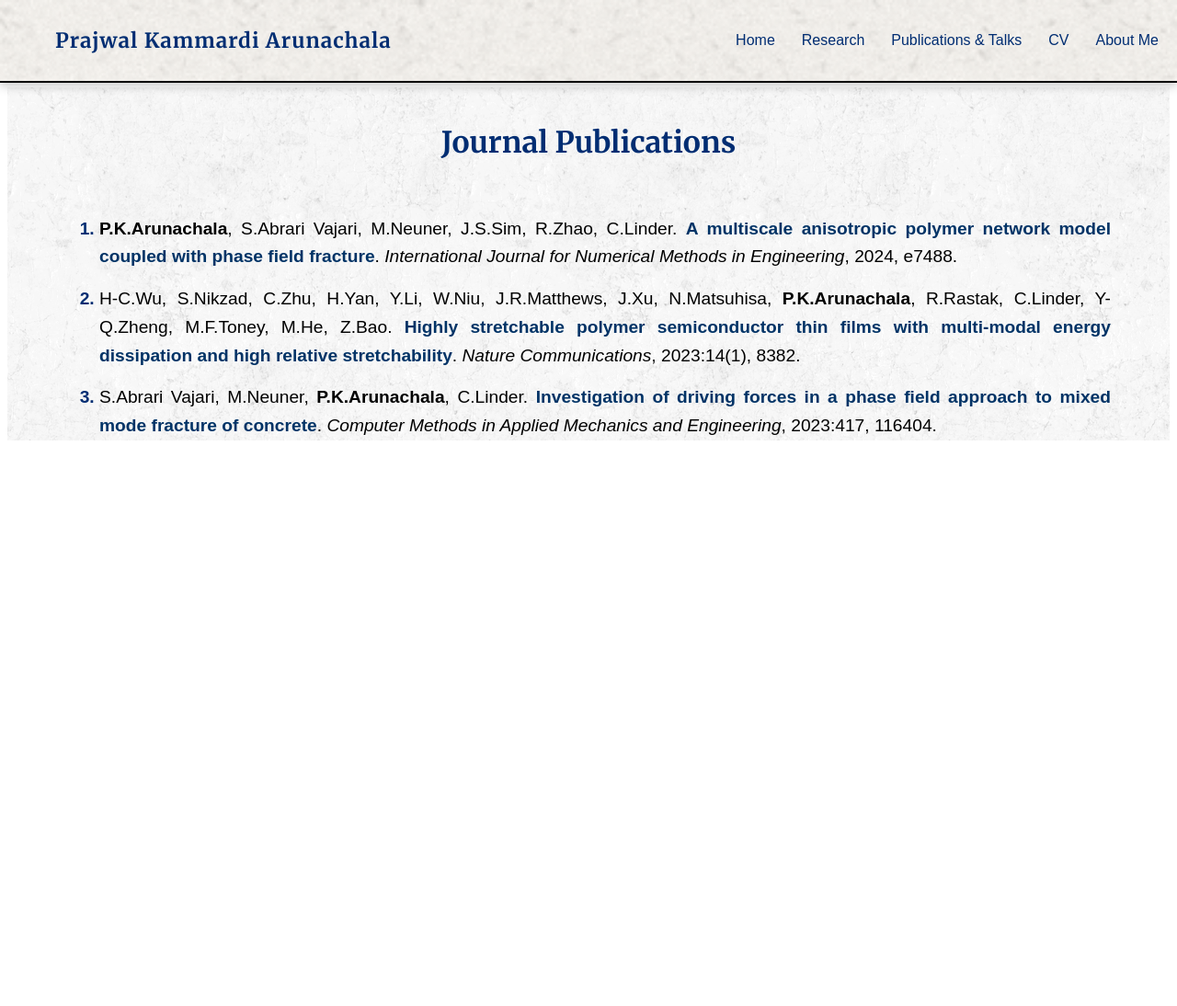
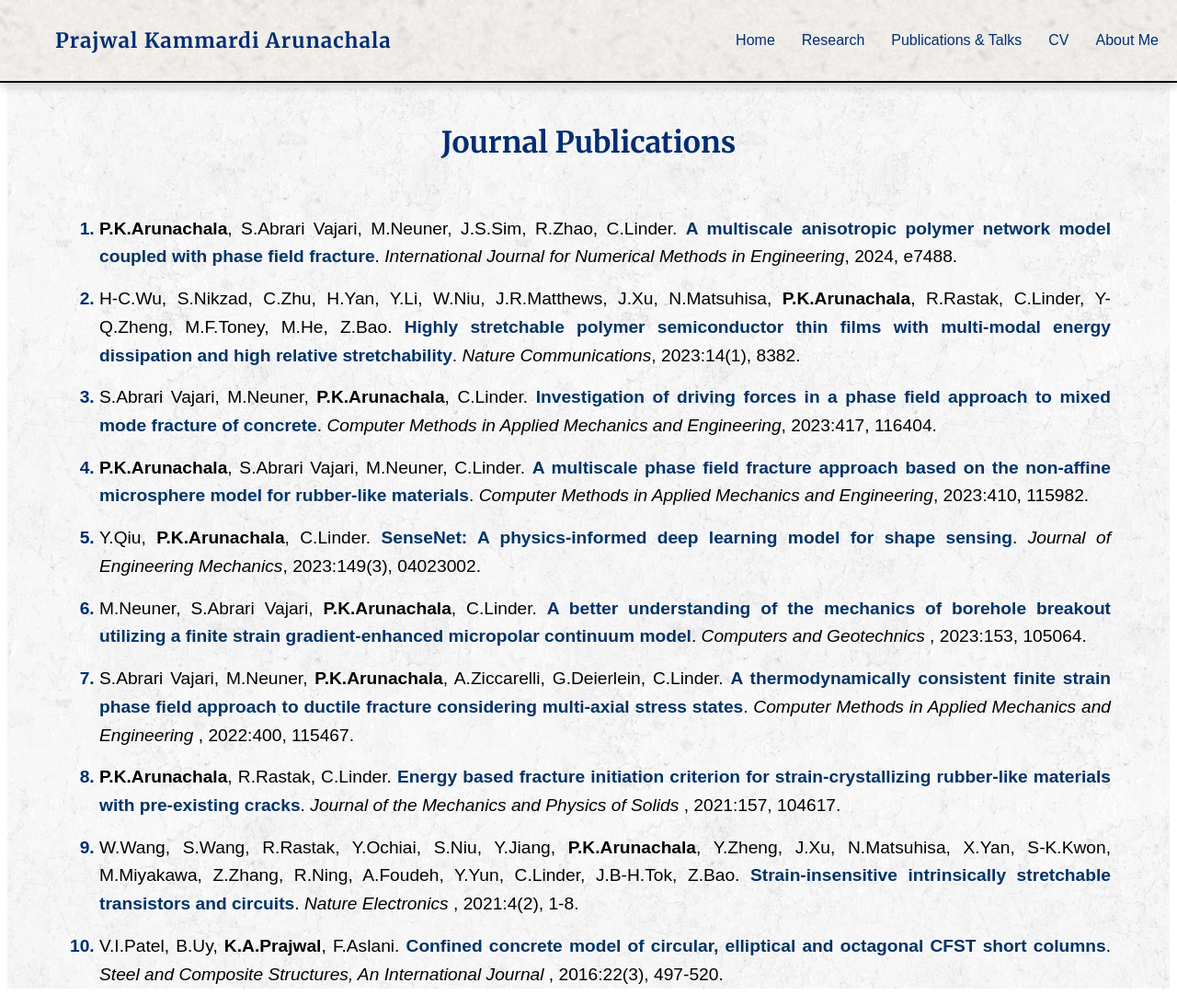
Before and after one commit to prajwalka/prajwalka.github.io, a Jekyll site: the page built from publications.md, in a window 1280 px wide and 1094 px high. Shown: the whole window at 92% size. Built offline with Jekyll 4.4.1, drawn with Linux system fonts in a browser that asks for light colours; some web fonts are replaced.

Commit message:
Updating homepage

```diff
--- a/publications.md
+++ b/publications.md
@@ -15,7 +15,18 @@ permalink: /publications/
 
       <li>S.Abrari Vajari, M.Neuner, <strong>P.K.Arunachala</strong>, C.Linder. <a href="https://www.sciencedirect.com/science/article/pii/S0045782523005285" target="_blank">Investigation of driving forces in a phase field approach to mixed mode fracture of concrete</a>. <em>Computer Methods in Applied Mechanics and Engineering</em>, 2023:417, 116404.</li>
 
+      <li><strong>P.K.Arunachala</strong>, S.Abrari Vajari, M.Neuner, C.Linder. <a href="https://www.sciencedirect.com/science/article/pii/S0045782523001056" target="_blank">A multiscale phase field fracture approach based on the non-affine microsphere model for rubber-like materials</a>. <em>Computer Methods in Applied Mechanics and Engineering</em>, 2023:410, 115982.</li>
 
+      <li>Y.Qiu, <strong>P.K.Arunachala</strong>, C.Linder. <a href="https://ascelibrary.org/doi/abs/10.1061/JENMDT.EMENG-6901" target="_blank">SenseNet: A physics-informed deep learning model for shape sensing</a>. <em>Journal of Engineering Mechanics</em>, 2023:149(3), 04023002.</li>
 
+      <li>M.Neuner, S.Abrari Vajari, <strong>P.K.Arunachala</strong>, C.Linder. <a href="https://www.sciencedirect.com/science/article/pii/S0266352X22004013" target="_blank">A better understanding of the mechanics of borehole breakout utilizing a finite strain gradient-enhanced micropolar continuum model</a>. <em> Computers and Geotechnics </em>, 2023:153, 105064.</li>
+
+      <li>S.Abrari Vajari, M.Neuner, <strong>P.K.Arunachala</strong>, A.Ziccarelli, G.Deierlein, C.Linder. <a href="https://www.sciencedirect.com/science/article/pii/S0045782522004972" target="_blank">A thermodynamically consistent finite strain phase field approach to ductile fracture considering multi-axial stress states</a>. <em> Computer Methods in Applied Mechanics and Engineering </em>, 2022:400, 115467.</li>
+
+      <li><strong>P.K.Arunachala</strong>, R.Rastak, C.Linder. <a href="https://www.sciencedirect.com/science/article/pii/S0022509621002593" target="_blank">Energy based fracture initiation criterion for strain-crystallizing rubber-like materials with pre-existing cracks</a>. <em> Journal of the Mechanics and Physics of Solids </em>, 2021:157, 104617.</li>
+
+      <li>W.Wang, S.Wang, R.Rastak, Y.Ochiai, S.Niu, Y.Jiang, <strong>P.K.Arunachala</strong>, Y.Zheng, J.Xu, N.Matsuhisa, X.Yan, S-K.Kwon, M.Miyakawa, Z.Zhang, R.Ning, A.Foudeh, Y.Yun, C.Linder, J.B-H.Tok, Z.Bao. <a href="https://www.nature.com/articles/s41928-020-00525-1" target="_blank">Strain-insensitive intrinsically stretchable transistors and circuits</a>. <em> Nature Electronics </em>, 2021:4(2), 1-8.</li>
+
+      <li>V.I.Patel, B.Uy, <strong>K.A.Prajwal</strong>, F.Aslani. <a href="https://www.techno-press.org/content/?page=article&journal=scs&volume=22&num=3&ordernum=2" target="_blank">Confined concrete model of circular, elliptical and octagonal CFST short columns</a>. <em> Steel and Composite Structures, An International Journal </em>, 2016:22(3), 497-520.</li>
     </ol>
 </div>
```
